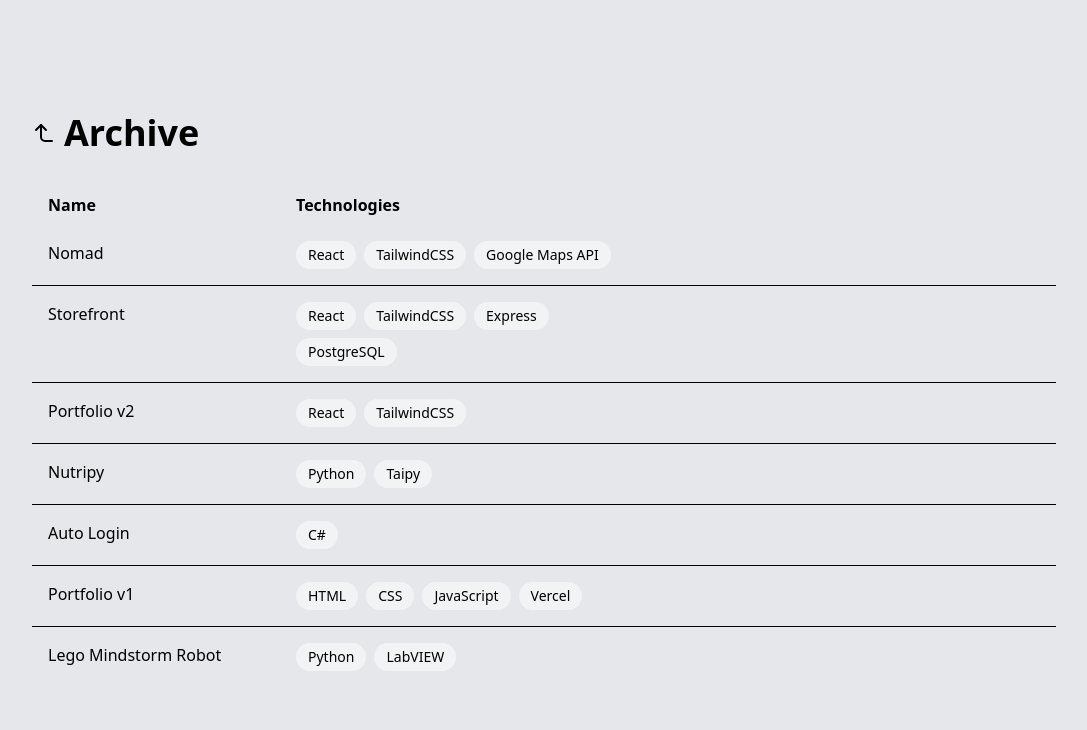
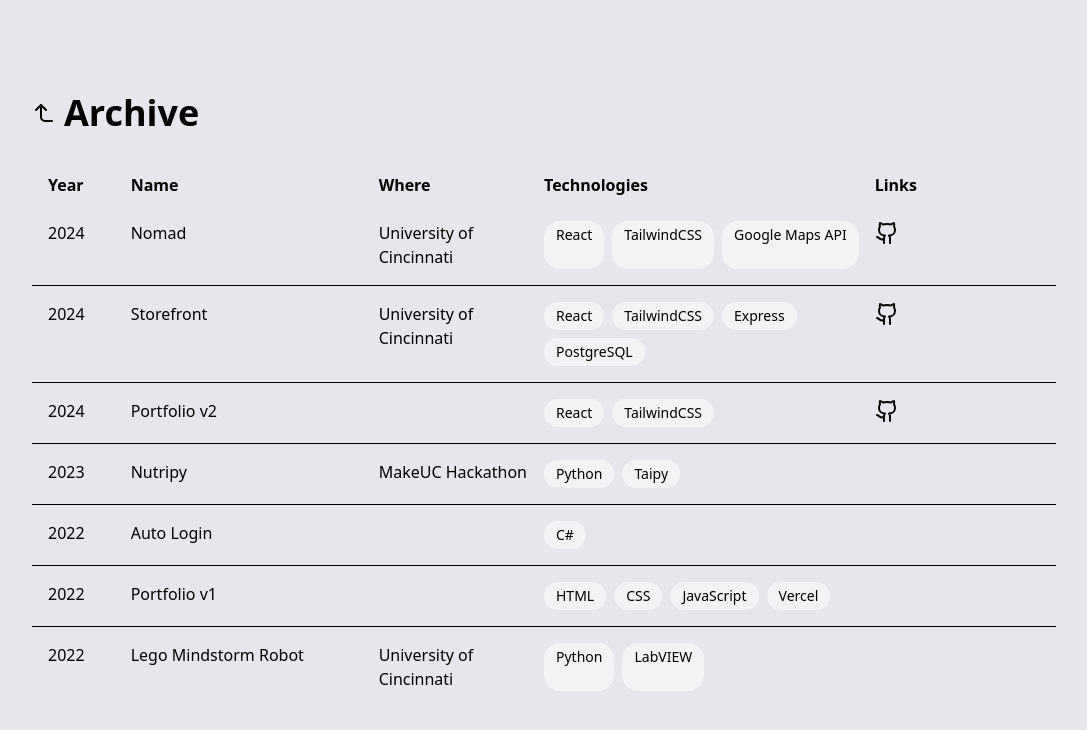
Before and after one commit to lukestonefox/portfolio, a React (Vite) app: page /archive in a window 1280 px wide. Shown: the top 730 px of the page, without its empty margins (96-1183 px from the left). Built offline with nearby package versions, Linux system fonts and the light colour scheme.

Commit message:
more grid

```diff
--- a/src/components/Archive.tsx
+++ b/src/components/Archive.tsx
@@ -2,33 +2,39 @@ import ArchiveData from './archiveData'
 import { Github, CornerLeftUp } from 'lucide-react'
 import { Link } from 'react-router'
 import Chip from './Chip'
+import { Fragment } from 'react/jsx-runtime'
 
 function Archive () {
   return (
-    <>
+    <Fragment>
       <div className='flex items-center justify-center w-screen h-screen'>
         <div className='flex flex-col w-full px-32'>
           <div className='flex flex-row items-center mb-8 gap-x-2'>
             <Link to='/'>
-              <CornerLeftUp className='duration-200 hover:text-gray-300' />
+              <CornerLeftUp className='duration-200 hover:text-gray-500' />
             </Link>
             <h1 className='text-4xl font-semibold'>Archive</h1>
           </div>
           <div className='grid w-full grid-cols-12 px-4 py-2 font-semibold'>
-            <p className='hidden col-span-1'>Year</p>
+            <p className='hidden col-span-1 lg:block'>Year</p>
             <p className='col-span-3'>Name</p>
-            <p className='hidden xl:col-span-2'>Where</p>
+            <p className='hidden lg:block xl:col-span-2'>Where</p>
             <p className='hidden lg:block lg:col-span-6 xl:col-span-4'>
               Technologies
             </p>
-            <p className='hidden xl:col-span-2'>Links</p>
+            <p className='hidden lg:block lg:col-span-1 xl:col-span-2'>Links</p>
           </div>
           {ArchiveData.map((project, index) => (
-            <>
+            <Fragment key={index}>
               <div key={index} className='grid w-full grid-cols-12 px-4 py-4'>
-                <p className='hidden col-span-1'>{project.year}</p>
-                <p className='col-span-3'>{project.name}</p>
-                <p className='hidden col-span-2'>{project.where}</p>
+                <p className='hidden col-span-1 lg:block'>{project.year}</p>
+                <a
+                  href={project.github}
+                  className='col-span-3 lg:pointer events-none'
+                >
+                  {project.name}
+                </a>
+                <p className='hidden col-span-2 lg:block'>{project.where}</p>
                 <div className='flex-row flex-wrap hidden gap-2 text-xs lg:col-span-6 xl:col-span-4 lg:flex'>
                   {project.technologies.map((technology, index) => (
                     <Chip key={index} label={technology} />
@@ -37,7 +43,7 @@ function Archive () {
                 {project.github && (
                   <a
                     target='_blank'
-                    className='hidden col-span-2 duration-200 hover:text-gray-600'
+                    className='hidden col-span-1 duration-200 lg:block hover:text-gray-600'
                     href={project.github}
                     title='GitHub'
                   >
@@ -46,11 +52,11 @@ function Archive () {
                 )}
               </div>
               {index !== ArchiveData.length - 1 && <hr />}
-            </>
+            </Fragment>
           ))}
         </div>
       </div>
-    </>
+    </Fragment>
   )
 }
 
```
